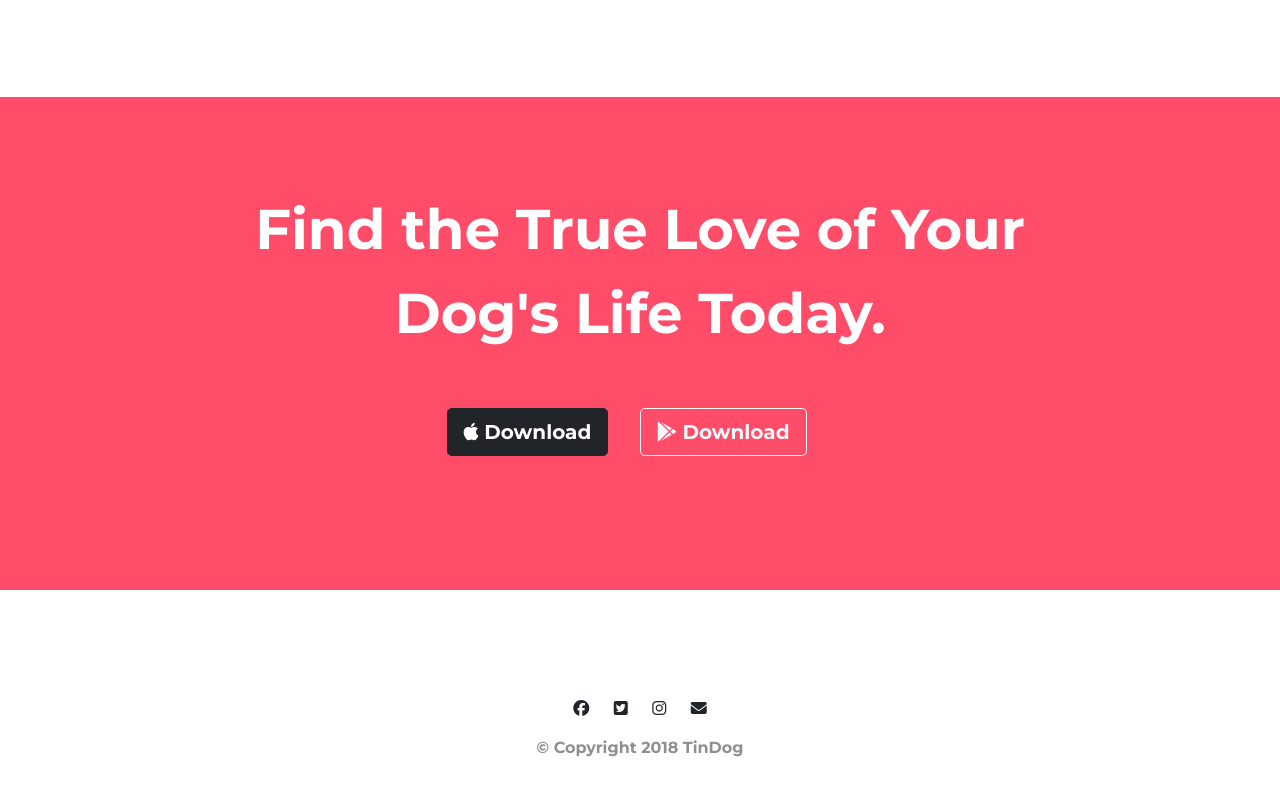
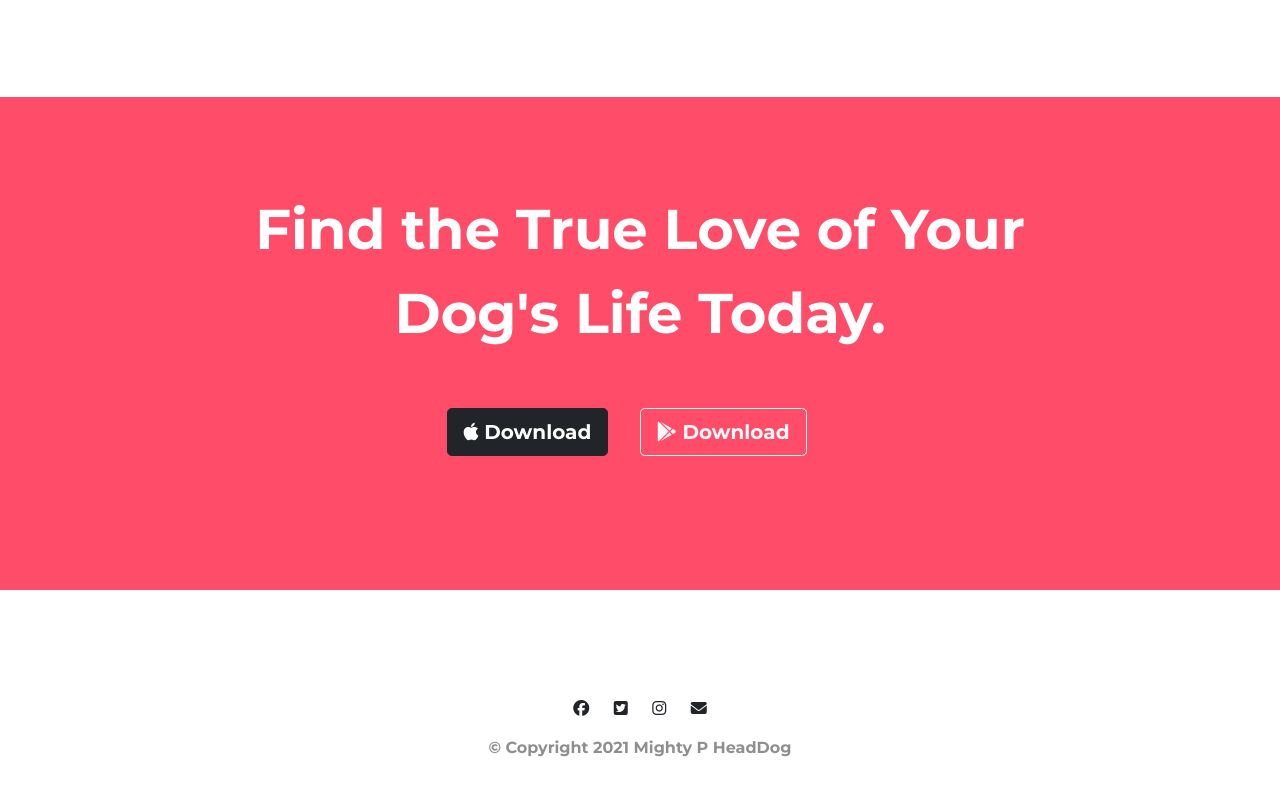
Before and after one commit to PatrickDrejerczak/tindoggg, a plain HTML site: page index.html in a window 1280 px wide. Shown: the part 2633-3428 px from the top of the page. Drawn offline with nearby package versions, Linux system fonts and the light colour scheme.

Commit message:
Update index.html

```diff
--- a/index.html
+++ b/index.html
@@ -255,7 +255,7 @@
       <i class="social-icon fab fa-twitter-square"></i>
       <i class="social-icon fab fa-instagram"></i>
       <i class="social-icon fas fa-envelope"></i>
-      <p>© Copyright 2018 TinDog</p>
+      <p>© Copyright 2021 Mighty P HeadDog</p>
     </footer>
     <script
       src="https://cdn.jsdelivr.net/npm/@popperjs/core@2.9.2/dist/umd/popper.min.js"
```
